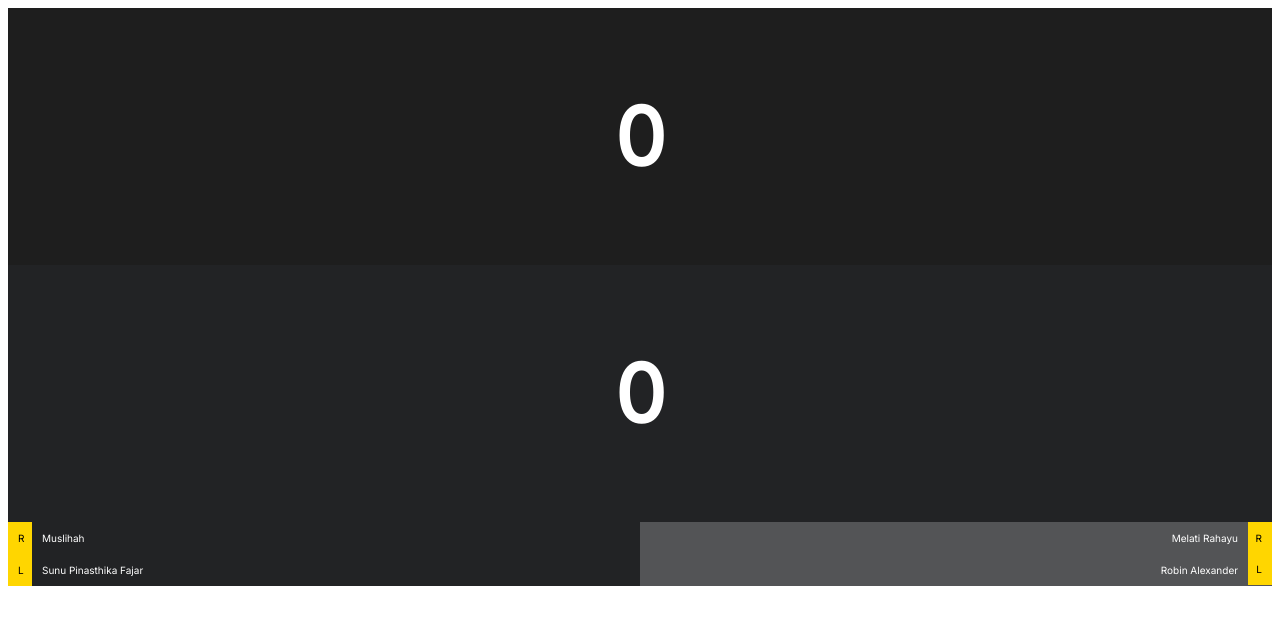
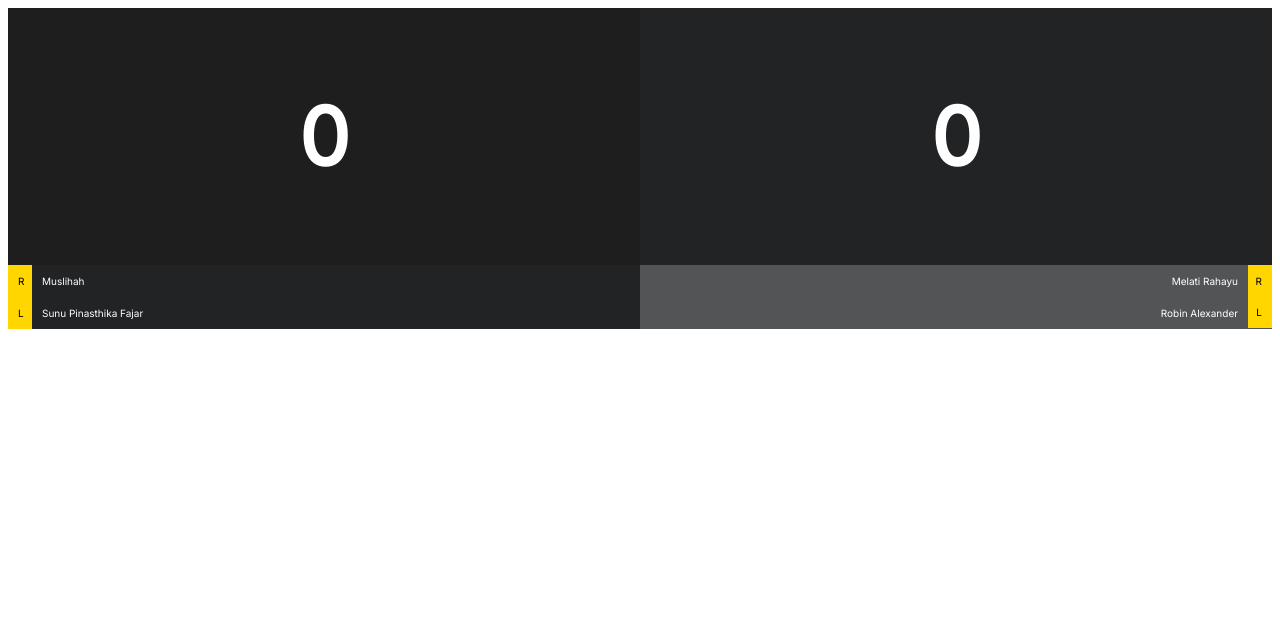
Before and after one commit to Mus-lihah/Mus-lihah.github.io, a plain HTML site: page scoring-muslihah/index.html in a window 1280 px wide. Drawn offline with Linux system fonts and the light colour scheme.

Commit message:
Update style.css

```diff
--- a/scoring-muslihah/properti/style.css
+++ b/scoring-muslihah/properti/style.css
@@ -15,17 +15,17 @@ body {
 }
 
 .score__right, .score__left {
-    width: 100%;
+    width: 50%;
     font-weight: bold;
 }
 
 .score__right {
-    height: 100%;
+    height: 50%;
     background-color: #1E1E1E;
 }
 
 .score__left {
-    height: 100%;
+    height: 50%;
     background-color: #222325;
 }
 
```
